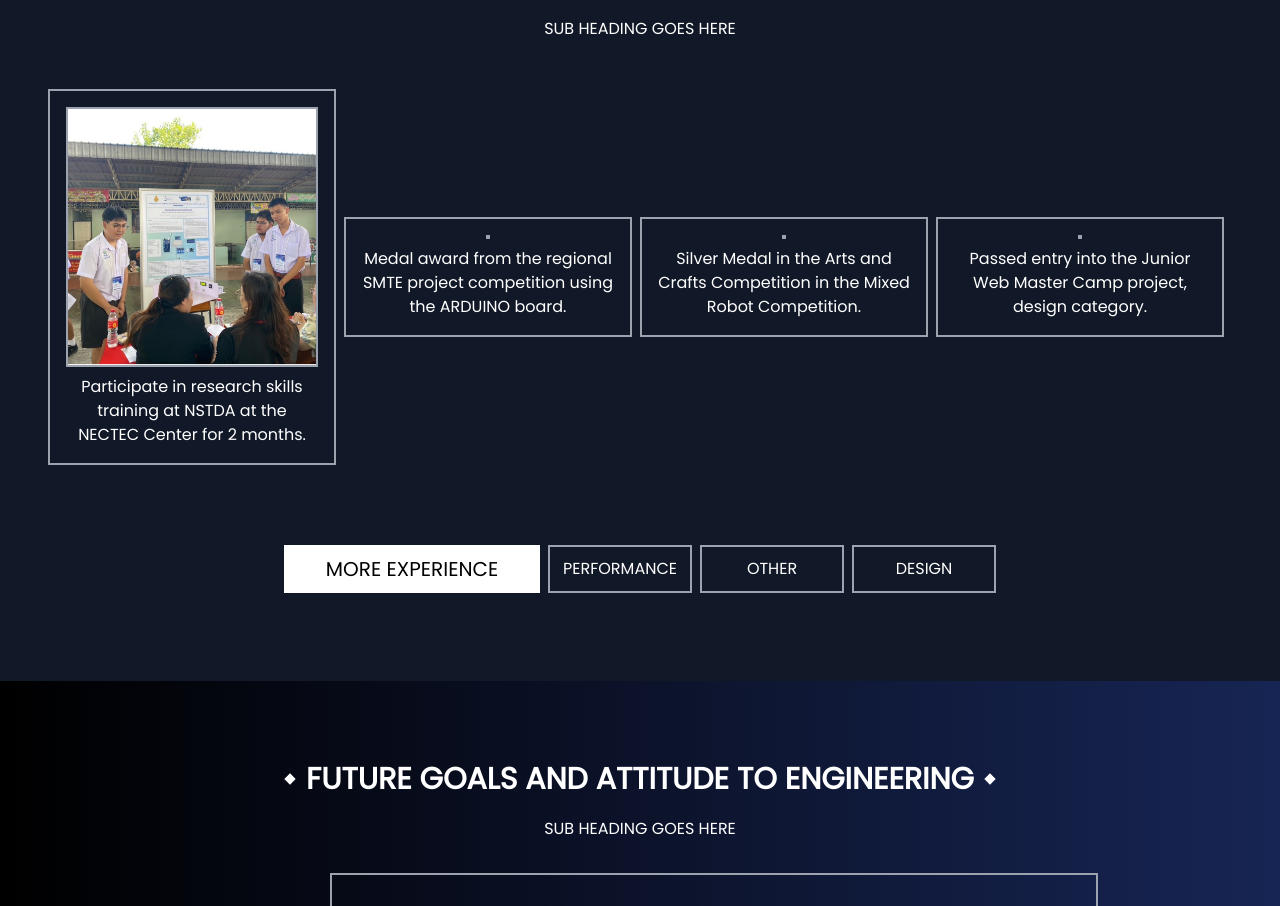
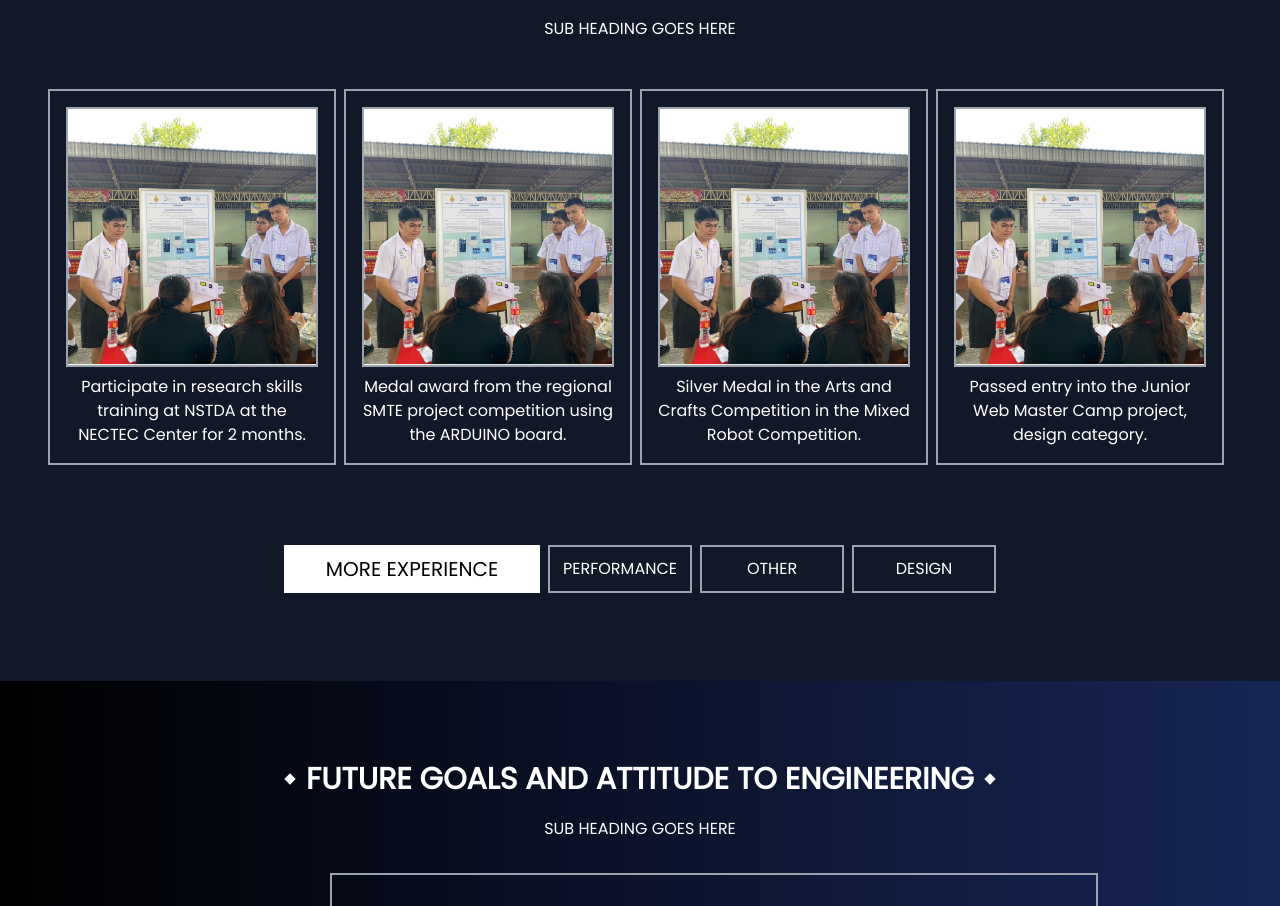
Before and after one commit to JeenVerawood/React, a React (Vite) app: page / in a window 1280 px wide. Shown: the part 1951-2857 px from the top of the page. Built offline with nearby package versions, Linux system fonts and the light colour scheme.

Commit message:
sumthing

```diff
--- a/src/Components/Window/Experience.jsx
+++ b/src/Components/Window/Experience.jsx
@@ -63,18 +63,21 @@ export default function Experience() {
                     </div>
                     <div className='h-92 w-72 mr-2 flex border-2 border-gray-400 flex-col items-center p-4 hover:scale-110 transition-all duration-500'>
                         <div className='border-2 border-gray-400 '>
+                        <img src={img1} alt="" className='w-64 h-64 bg-white'/>
 
                         </div>
                         <p className='text-center mt-2 text-white'>Medal award from the regional SMTE project competition using the ARDUINO board.</p>
                     </div>
                     <div className='h-92 w-72 mr-2 flex border-2 border-gray-400 flex-col items-center p-4 hover:scale-110 transition-all duration-500'>
                         <div className='border-2 border-gray-400 '>
+                        <img src={img1} alt="" className='w-64 h-64 bg-white'/>
 
                         </div>
                         <p className='text-center mt-2 text-white'>Silver Medal in the Arts and Crafts Competition in the Mixed Robot Competition.</p>
                     </div>
                     <div className='h-92 w-72 mr-2 flex border-2 border-gray-400 flex-col items-center p-4 hover:scale-110 transition-all duration-500'>
                         <div className='border-2 border-gray-400 '>
+                        <img src={img1} alt="" className='w-64 h-64 bg-white'/>
 
                         </div>
                         <p className='text-center mt-2 text-white'>Passed entry into the Junior Web Master Camp project, design category.</p>
```
